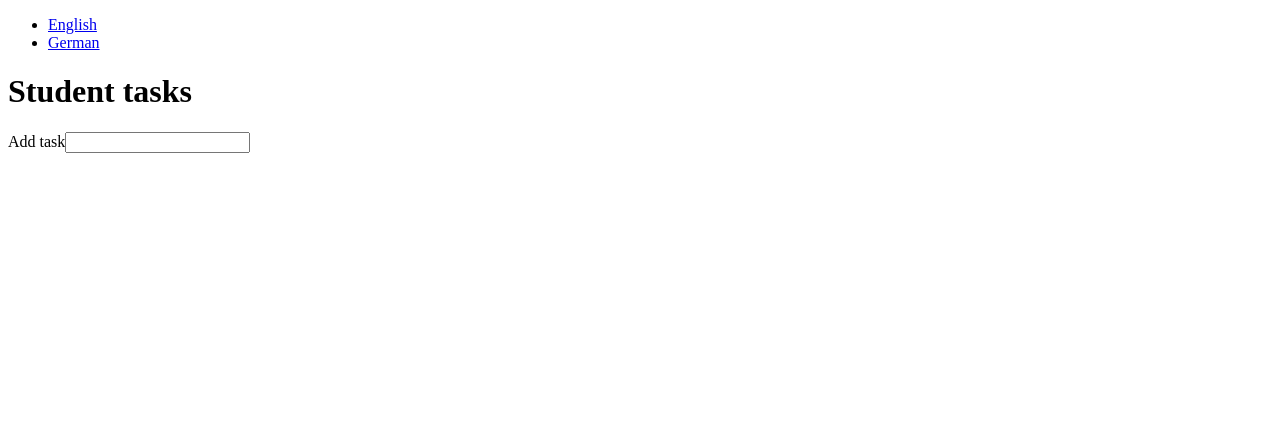
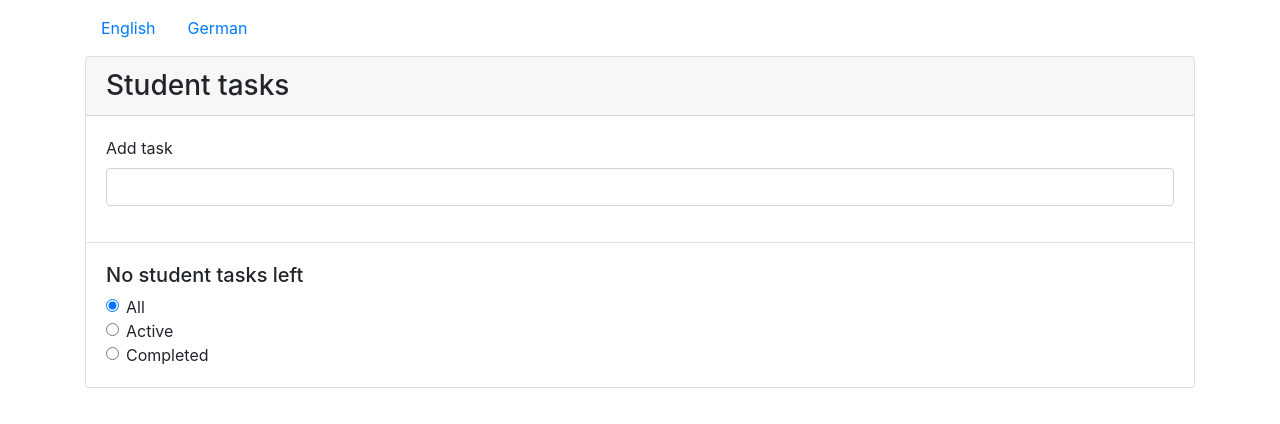
Before and after one commit to devonChurch/aloe-vera-juice, a Vue app: page /en in a window 1280 px wide. Shown: the top 424 px of the page. Built offline with nearby package versions, Linux system fonts and the light colour scheme.

Commit message:
feat: 🎸 add Bootstrap aesthetic

```diff
--- a/package.json
+++ b/package.json
@@ -8,6 +8,7 @@
     "lint": "vue-cli-service lint"
   },
   "dependencies": {
+    "bootstrap": "^4.4.1",
     "core-js": "^3.6.4",
     "lodash.merge": "^4.6.2",
     "vue": "^2.6.11",
--- a/src/App.vue
+++ b/src/App.vue
@@ -1,9 +1,13 @@
 <template>
-  <div>
+  <div class="container">
     <header>
-      <ul>
-        <li><router-link to="/en">English</router-link></li>
-        <li><router-link to="/de">German</router-link></li>
+      <ul class="nav py-2">
+        <li class="nav-item">
+          <router-link class="nav-link" to="/en">English</router-link>
+        </li>
+        <li class="nav-item">
+          <router-link class="nav-link" to="/de">German</router-link>
+        </li>
       </ul>
     </header>
     <main id="app">
--- a/src/main.js
+++ b/src/main.js
@@ -1,5 +1,6 @@
 import Vue from "vue";
 import App from "./App.vue";
+import "bootstrap/dist/css/bootstrap.css";
 import router from "./router";
 import { i18n, fetchI18nMessages } from "./i18n";
 
--- a/src/views/Todo.vue
+++ b/src/views/Todo.vue
@@ -1,66 +1,116 @@
 <template>
-  <main>
-    <h1>{{ $t("heading.app") }}</h1>
-    <div v-show="hasAnyItems">
-      <label for="complete-all">{{ $t("label.complete.all") }}</label>
+  <main class="card">
+    <div class="card-header">
+      <h1 class="h3 m-0">{{ $t("heading.app") }}</h1>
+    </div>
+    <div class="card-body border-bottom">
+      <form @submit="handleNewItemSubmit" class="form-group">
+        <label for="new-item">{{ $t("label.add.one") }}</label>
+        <input
+          class="form-control"
+          id="new-item"
+          v-model="newItemMessage"
+          type="text"
+        />
+      </form>
+      <div v-show="hasAnyItems" class="form-group form-check mb-0">
         <input
           type="checkbox"
+          class="form-check-input"
           id="complete-all"
           name="complete-all"
           :indeterminate.prop="hasPartialCompletedItems"
           @change="handleCompleteAllChange"
           v-model="isCompleteAllToggled"
         />
+        <label class="form-check-label" for="complete-all">{{
+          $t("label.complete.all")
+        }}</label>
       </div>
-    <form @submit="handleNewItemSubmit">
-      <label for="new-item">{{ $t("label.add.one") }}</label>
-      <input id="new-item" v-model="newItemMessage" type="text" />
-    </form>
-    <div v-show="hasAnyItems">
-      <ul>
-        <li v-for="item in requestedItems" :key="item.id">
-          <label :for="'complete-' + item.id">{{
-            $t("label.complete.one")
-          }}</label>
+    </div>
+    <ul v-show="hasAnyItems" class="list-group list-group-flush">
+      <li
+        class="list-group-item bg-light d-flex"
+        v-for="item in requestedItems"
+        :key="item.id"
+      >
+        <div class="form-group form-check mb-0">
           <input
             type="checkbox"
+            class="form-check-input"
             :id="'complete-' + item.id"
             :name="'complete-' + item.id"
             @change="handleCompleteItemChange"
             v-model="item.isComplete"
           />
+          <label
+            class="form-check-label sr-only"
+            :for="'complete-' + item.id"
+            >{{ $t("label.complete.one") }}</label
+          >
+        </div>
         {{ item.message }}
-          <button @click="handleRemoveClick(item.id)">
-            {{ $t("action.remove.one") }}
+        <button
+          type="button"
+          class="btn btn-light btn-sm ml-auto align-self-start"
+          @click="handleRemoveClick(item.id)"
+        >
+          <svg height="24" viewBox="0 0 24 24" width="24">
+            <path
+              d="M19 6.41L17.59 5 12 10.59 6.41 5 5 6.41 10.59 12 5 17.59 6.41 19 12 13.41 17.59 19 19 17.59 13.41 12z"
+            />
+          </svg>
+          <span class="sr-only">{{ $t("action.remove.one") }}</span>
         </button>
       </li>
     </ul>
-      <span>{{ $tc("label.active.all", totalActiveItems) }}</span>
-      <label for="request-all">{{ $t("label.filter.all") }}</label>
+    <div class="card-body">
+      <div class="h5">{{ $tc("label.active.all", totalActiveItems) }}</div>
+      <div class="form-check">
         <input
           type="radio"
+          class="form-check-input"
           id="request-all"
           name="request-type"
           value="all"
           v-model="requestedType"
         />
-      <label for="request-active">{{ $t("label.filter.active") }}</label>
+        <label class="form-check-label" for="request-all">{{
+          $t("label.filter.all")
+        }}</label>
+      </div>
+      <div class="form-check">
         <input
           type="radio"
+          class="form-check-input"
           id="request-active"
           name="request-type"
           value="active"
           v-model="requestedType"
         />
-      <label for="request-completed">{{ $t("label.filter.completed") }}</label>
+        <label class="form-check-label" for="request-active">{{
+          $t("label.filter.active")
+        }}</label>
+      </div>
+      <div class="form-check">
         <input
           type="radio"
+          class="form-check-input"
           id="request-completed"
           name="request-type"
           value="completed"
           v-model="requestedType"
         />
-      <button v-show="hasAnyCompletedItems" @click="handleClearCompletedClick">
+        <label class="form-check-label" for="request-completed">{{
+          $t("label.filter.completed")
+        }}</label>
+      </div>
+      <button
+        type="button"
+        class="btn btn-outline-danger mt-3"
+        v-show="hasAnyCompletedItems"
+        @click="handleClearCompletedClick"
+      >
         {{ $t("action.remove.completed") }}
       </button>
     </div>
```
Also changed, not shown: 1 other file (tests, documents, lock files or other folders). Lines whose indentation alone changed are shown as unchanged.
